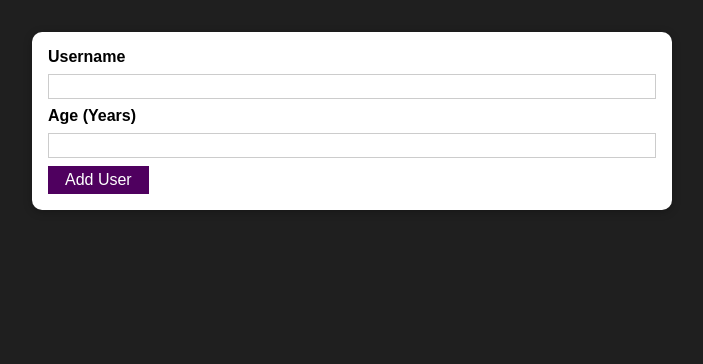
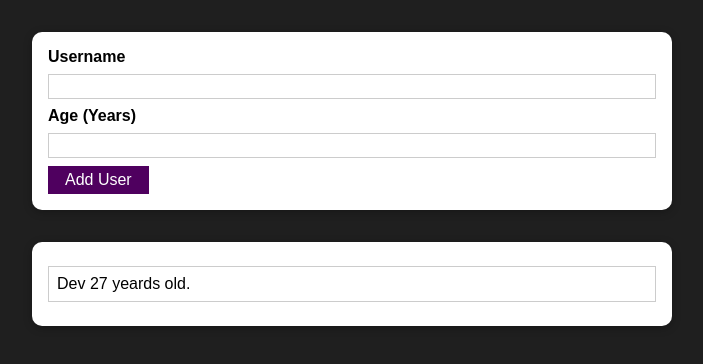
Before and after one commit to devcodemekothari/Maximillian-React-Course-Section8-Onwards, a React (Create React App) app: page / in a window 1280 px wide. Shown: the top 364 px of the page, without its empty margins (288-991 px from the left). Built offline with nearby package versions, Linux system fonts and the light colour scheme.

Commit message:
Adding static Users List

```diff
--- a/src/App.js
+++ b/src/App.js
@@ -1,10 +1,19 @@
 import React from 'react';
 import AddUser from './components/Users/AddUser';
+import UsersList from './components/Users/UsersList';
 
 function App() {
+  const users = [
+    {
+      name:'Dev',
+      age: '27'
+    }
+  ];
+
   return (
     <div>
       <AddUser></AddUser>
+      <UsersList users={users}></UsersList>
     </div>
   );
 }
--- /dev/null
+++ b/src/components/Users/UsersList.js
@@ -0,0 +1,20 @@
+import React from "react";
+import Card from "../UI/Card";
+
+import classes from './UsersList.module.css';
+
+const UsersList = (props) => {
+  return (
+    <Card className={classes.users}>
+      <ul>
+        {props.users.map((user) => (
+          <li>
+            {user.name} {user.age} yeards old.
+          </li>
+        ))}
+      </ul>
+    </Card>
+  );
+};
+
+export default UsersList;
--- /dev/null
+++ b/src/components/Users/UsersList.module.css
@@ -0,0 +1,16 @@
+.users {
+    margin: 2rem auto;
+    width: 90%;
+    max-width: 40rem;
+  }
+
+  .users ul {
+    list-style: none;
+    padding: 1rem;
+  }
+
+  .users li {
+    border: 1px solid #ccc;
+    margin: 0.5rem 0;
+    padding: 0.5rem;
+  }
```
